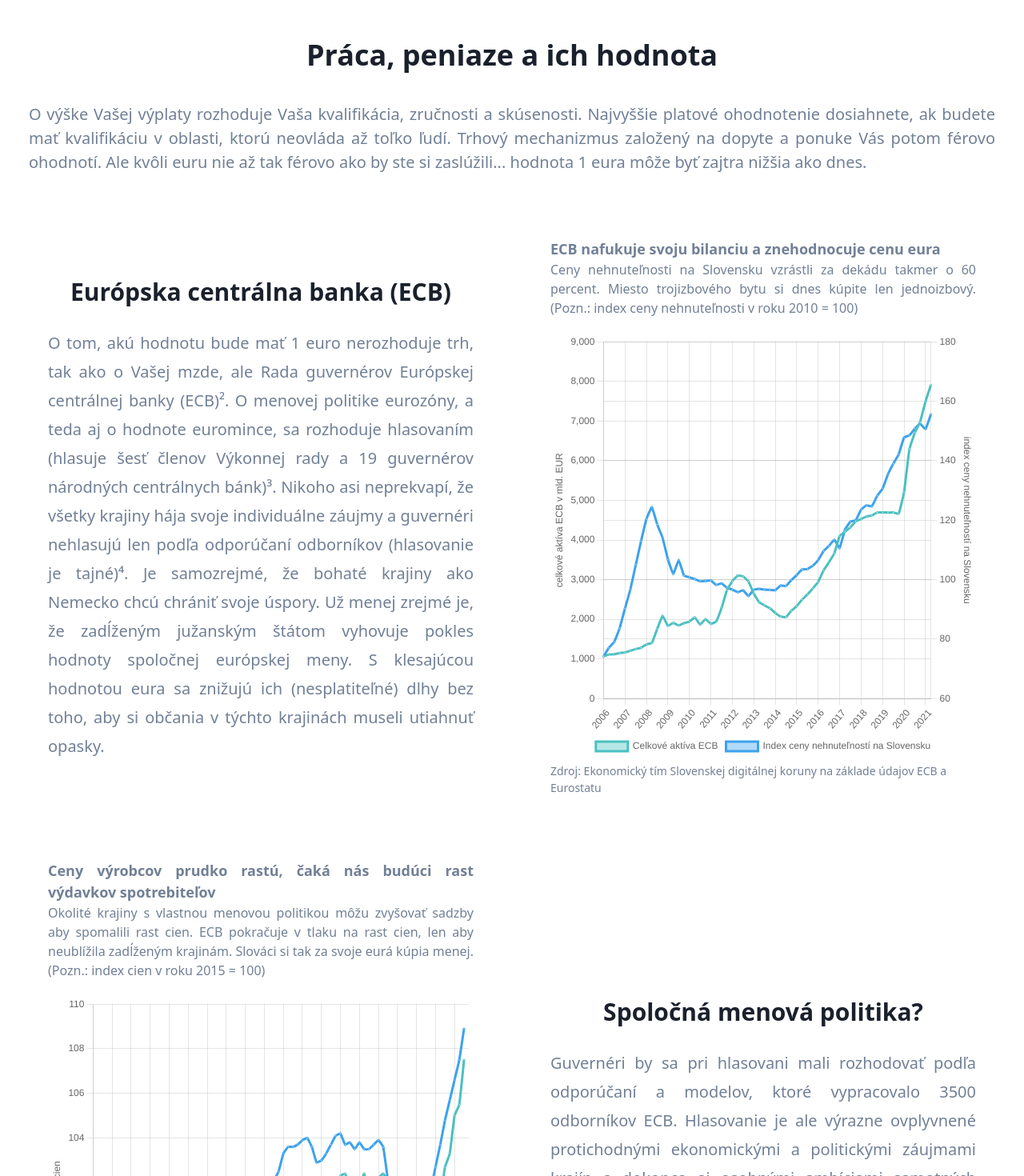
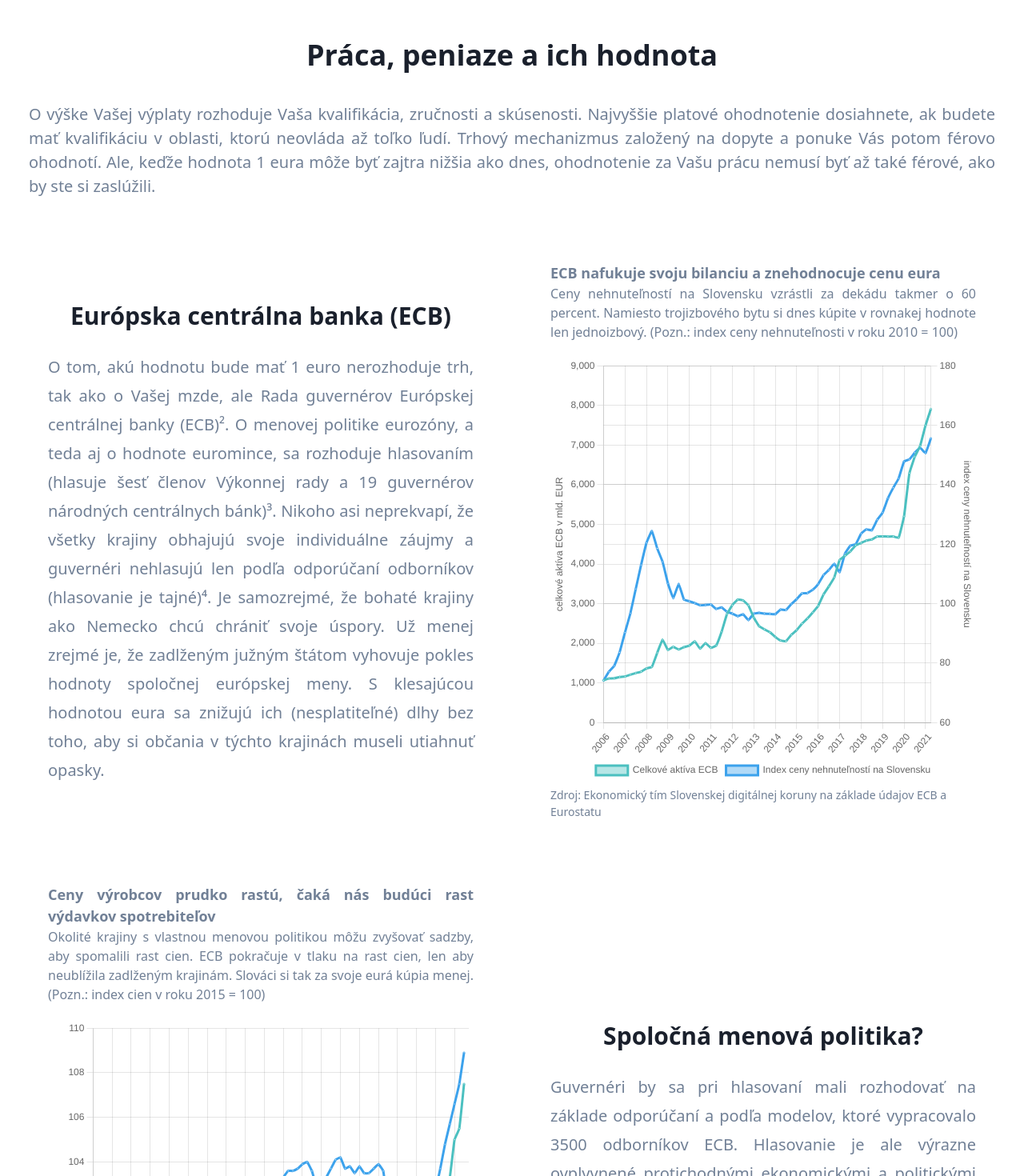
Before and after one commit to lengyelluk/landing-prod, a Next.js app: page / in a window 1280 px wide. Shown: the part 1160-2630 px from the top of the page at 80% size. Built offline with nearby package versions, Linux system fonts and the light colour scheme.

Commit message:
grammar mistakes in main text corrected

```diff
--- a/src/templates/VerticalFeatures.tsx
+++ b/src/templates/VerticalFeatures.tsx
@@ -3,7 +3,7 @@ import { Section } from '../layout/Section';
 
 const data1 = {
   graphTitle: 'Ceny výrobcov prudko rastú, čaká nás budúci rast výdavkov spotrebiteľov',
-  graphDescription: 'Okolité krajiny s vlastnou menovou politikou môžu zvyšovať sadzby aby spomalili rast cien. ECB pokračuje v tlaku na rast cien, len aby neublížila zadĺženým krajinám. Slováci si tak za svoje eurá kúpia menej. (Pozn.: index cien v roku 2015 = 100)',
+  graphDescription: 'Okolité krajiny s vlastnou menovou politikou môžu zvyšovať sadzby, aby spomalili rast cien. ECB pokračuje v tlaku na rast cien, len aby neublížila zadlženým krajinám. Slováci si tak za svoje eurá kúpia menej. (Pozn.: index cien v roku 2015 = 100)',
   source: 'Zdroj: Ekonomický tím Slovenskej digitálnej koruny na základe údajov OECD',
   labels: ["2015","","","","","","","","","","","","2016","","","","","","","","","","","","2017","","","","","","","","","","","","2018","","","","","","","","","","","","2019","","","","","","","","","","","","2020","","","","","","","","","","","","2021","","","","","","",""],
   datasets: [
@@ -72,7 +72,7 @@ const data1 = {
 
 const data2 = {
   graphTitle: 'ECB nafukuje svoju bilanciu a znehodnocuje cenu eura',
-  graphDescription: 'Ceny nehnuteľnosti na Slovensku vzrástli za dekádu takmer o 60 percent. Miesto trojizbového bytu si dnes kúpite len jednoizbový. (Pozn.: index ceny nehnuteľnosti v roku 2010 = 100)',
+  graphDescription: 'Ceny nehnuteľností na Slovensku vzrástli za dekádu takmer o 60 percent. Namiesto trojizbového bytu si dnes kúpite v rovnakej hodnote len jednoizbový. (Pozn.: index ceny nehnuteľnosti v roku 2010 = 100)',
   source: 'Zdroj: Ekonomický tím Slovenskej digitálnej koruny na základe údajov ECB a Eurostatu',
   labels: ["2006","","","","2007","","","","2008","","","","2009","","","","2010","","","","2011","","","","2012","","","","2013","","","","2014","","","","2015","","","","2016","","","","2017","","","","2018","","","","2019","","","","2020","","","","2021",""],
   datasets: [
@@ -242,29 +242,29 @@ const VerticalFeatures = () => (
     description="O výške Vašej výplaty rozhoduje Vaša kvalifikácia, zručnosti a skúsenosti.
     Najvyššie platové ohodnotenie dosiahnete, ak budete mať kvalifikáciu v oblasti,
     ktorú neovláda až toľko ľudí. Trhový mechanizmus založený na dopyte a ponuke Vás potom férovo ohodnotí.
-    Ale kvôli euru nie až tak férovo ako by ste si zaslúžili... hodnota 1 eura môže byť zajtra nižšia ako dnes."
+    Ale, keďže hodnota 1 eura môže byť zajtra nižšia ako dnes, ohodnotenie za Vašu prácu nemusí byť až také férové, ako by ste si zaslúžili."
   >
     <VerticalFeatureRow
       title="Európska centrálna banka (ECB)"
       description="O tom, akú hodnotu bude mať 1 euro nerozhoduje trh, tak ako o Vašej mzde,
       ale Rada guvernérov Európskej centrálnej banky (ECB)². O menovej politike  eurozóny, a teda aj o hodnote euromince,
       sa rozhoduje hlasovaním (hlasuje šesť členov Výkonnej rady a 19 guvernérov národných centrálnych bánk)³.
-      Nikoho asi neprekvapí, že všetky krajiny hája svoje individuálne záujmy a guvernéri nehlasujú len podľa odporúčaní odborníkov (hlasovanie je tajné)⁴.
-      Je samozrejmé, že bohaté krajiny ako Nemecko chcú chrániť svoje úspory. Už menej zrejmé je, že zadĺženým južanským štátom vyhovuje pokles
+      Nikoho asi neprekvapí, že všetky krajiny obhajujú svoje individuálne záujmy a guvernéri nehlasujú len podľa odporúčaní odborníkov (hlasovanie je tajné)⁴.
+      Je samozrejmé, že bohaté krajiny ako Nemecko chcú chrániť svoje úspory. Už menej zrejmé je, že zadlženým južným štátom vyhovuje pokles
       hodnoty spoločnej európskej meny. S klesajúcou hodnotou eura sa znižujú ich (nesplatiteľné) dlhy bez toho, aby si občania v týchto krajinách museli utiahnuť opasky."
       graph={data2}
     />
     <VerticalFeatureRow
       title="Spoločná menová politika?"
-      description="Guvernéri by sa pri hlasovani mali rozhodovať podľa odporúčaní a modelov, ktoré vypracovalo 3500 odborníkov ECB.
-      Hlasovanie je ale výrazne ovplyvnené protichodnými ekonomickými a politickými záujmami krajín a dokonca aj osobnými ambíciami samotných guvernérov.
-      Jednoducho povedané, cena peňazí nie je výsledkom snahy o najlepšie možné riešenie a je otázne, či výraz spoločná menová politika správne popisuje konanie ECB."
+      description="Guvernéri by sa pri hlasovaní mali rozhodovať na základe odporúčaní a podľa modelov, ktoré vypracovalo 3500 odborníkov ECB.
+      Hlasovanie je ale výrazne ovplyvnené protichodnými ekonomickými a politickými záujmami krajín, a dokonca aj osobnými ambíciami samotných guvernérov.
+      Jednoducho povedané, cena peňazí nie je výsledkom snahy o najlepšie možné riešenie a je otázne, či výraz spoločná menová politika správne vystihuje konanie ECB."
       reverse
       graph={data1}
     />
     <VerticalFeatureRow
       title="Slovensko, euro a Slovenská digitálna koruna"
-      description="Záujmy 5 miliónov Slovákov sú na chvoste 340 miliónej menovej únie.
+      description="Záujmy 5 miliónov Slovákov sú na chvoste 340 miliónovej menovej únie.
       Mnohé vyspelé ekonomiky Európy (Dánsko alebo Švédsko) odmietli princíp umelo ovplyvňovanej meny zo zahraničia a chcú chrániť ich občanov pred
       rozhodnutiami Rady guvernérov ECB⁵. Rovnakú možnosť budú mať aj investori do slovenskej kryptomeny.
       Ponuka Slovenských digitálnych korún je konečná, nebude možné aby novovytvorené (vytlačené) peniaze znížili hodnotu Vašich príjmov alebo úspor.
```
